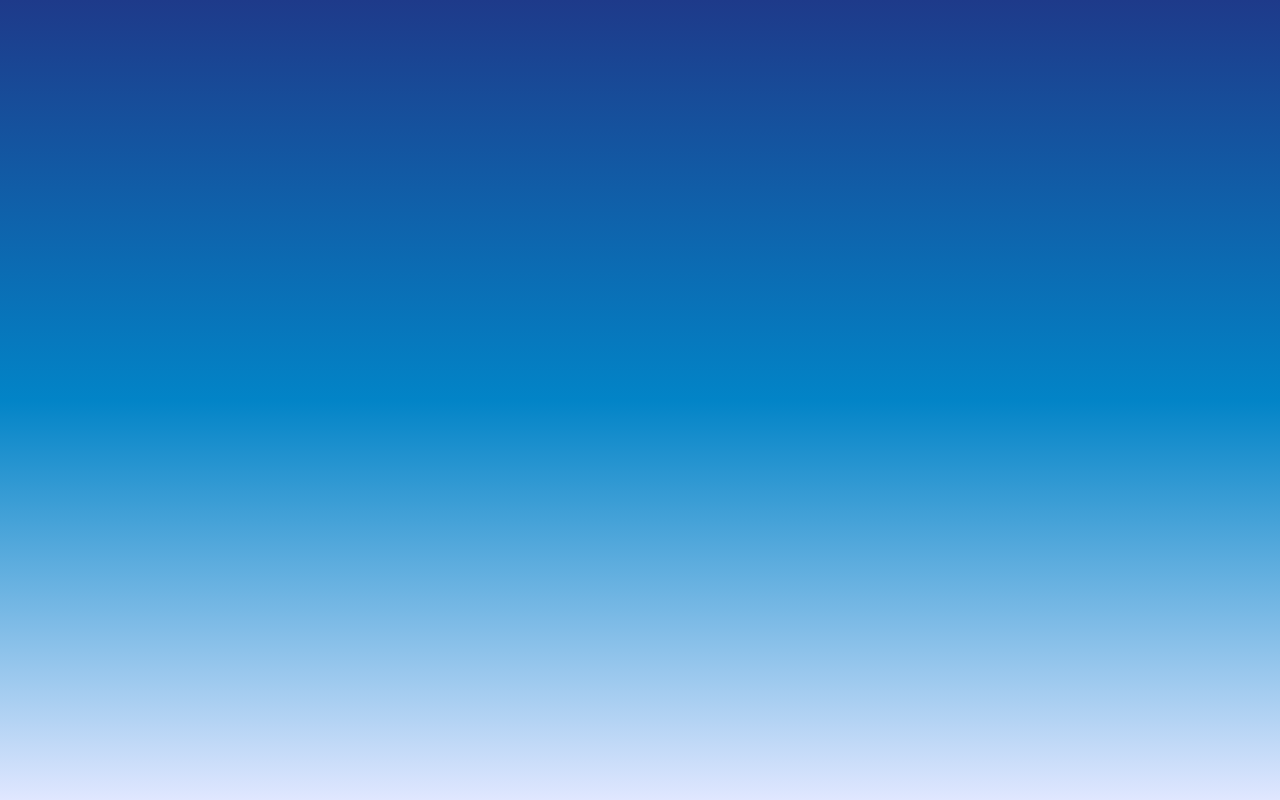
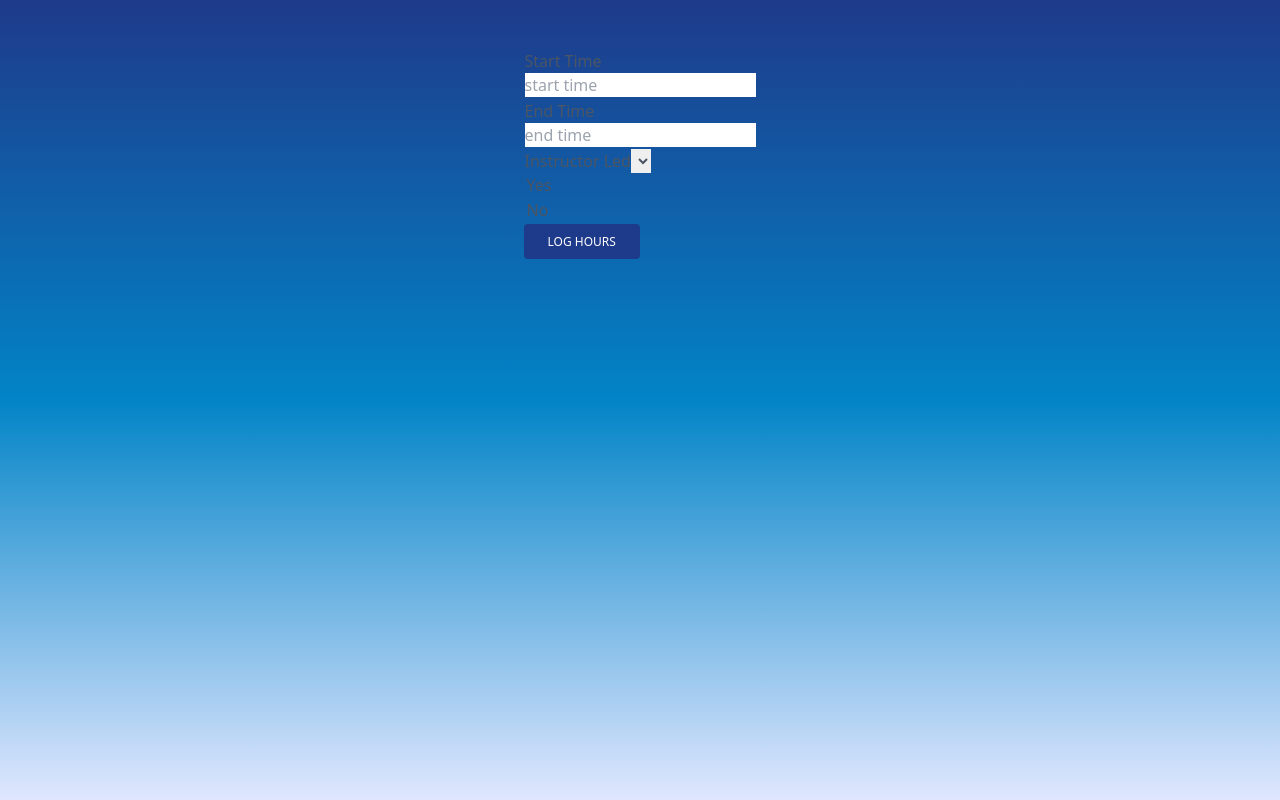
Before and after one commit to KevinViereck/snswlicenceapp, a React (Create React App) app: page /create in a window 1280 px wide. Before the commit this address had no page. Built offline with nearby package versions, Linux system fonts and the light colour scheme.

Commit message:
created entry

```diff
--- a/src/App.jsx
+++ b/src/App.jsx
@@ -4,6 +4,7 @@ import Register from './registration/Register'
 import HomePage from './HomePage';
 import Login from './logbook/Login';
 import LogBook from './logbook/LogBook';
+import CreateEntry from './logbook/CreateEntry';
 
 function App() {
   return (
@@ -19,6 +20,7 @@ function App() {
         <Route path="/register" element={< Register />} />
         <Route path="/login" element={<Login/>} />
         <Route path="/logbook" element={<LogBook />} />
+        <Route path="/create" element={<CreateEntry />} />
 
       </Routes>
       </center>
--- a/src/logbook/CreateEntry.jsx
+++ b/src/logbook/CreateEntry.jsx
@@ -1,5 +1,64 @@
+import { useState } from "react";
+
+
 export default function CreateEntry(){
+
+
+    const[startTime, setStartTime] = useState('')
+    const[endTime, setEndTime] = useState('')
+    const[instructorLed, setInstructorLed] =useState('')
+
+
+    async function PostEntry(){
+    let config = {
+        method: 'POST',
+        headers: {
+            'Content-Type': 'application/json',},
+            body: JSON.stringify({ startTime, endTime, instructorLed }),
+        }
+
+        let response = await fetch(`http://localhost:8080/logbook`, config);
+        let json = await response.json();
+        alert("Logbook entry created");
+    }
+
     return(
-        <h1>Create Entry</h1>
+    <>
+     <table>
+            <tr>
+              <td width="10">
+                <label>Start Time</label>
+                <input
+                  className="create-entry"
+                  type="text"
+                  placeholder="start time"
+                  value={startTime}
+                  onChange={(e) => setStartTime(e.target.value)}
+                />
+              </td>
+            </tr>
+            <tr>
+              <td>
+                <label>End Time</label>
+                <input
+                  className="create-entry"
+                  type="text"
+                  placeholder="end time"
+                  value={endTime}
+                  onChange={(e) => setEndTime(e.target.value)}
+                />
+              </td>
+              </tr>
+              <tr>
+              <td width="10">
+                <label>Instructor Led</label>
+                  <select value={instructorLed} onChange={e=>setInstructorLed(e.target.value)} />
+                  <option value="true">Yes</option>
+                  <option value="false">No</option>
+              </td>
+            </tr>
+               <button className="submit" onClick={PostEntry}> Log Hours</button>
+          </table>
+    </>
     );
 }
```
